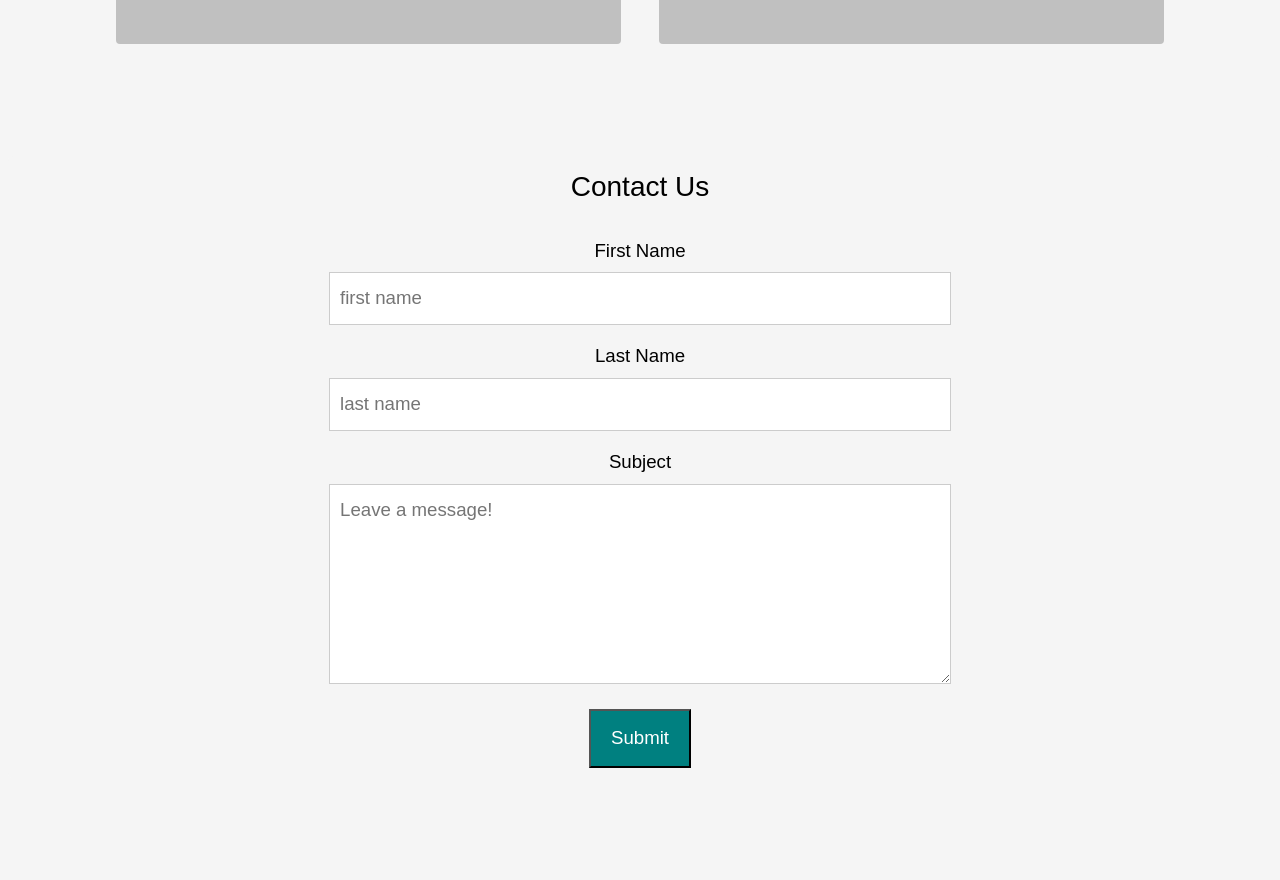
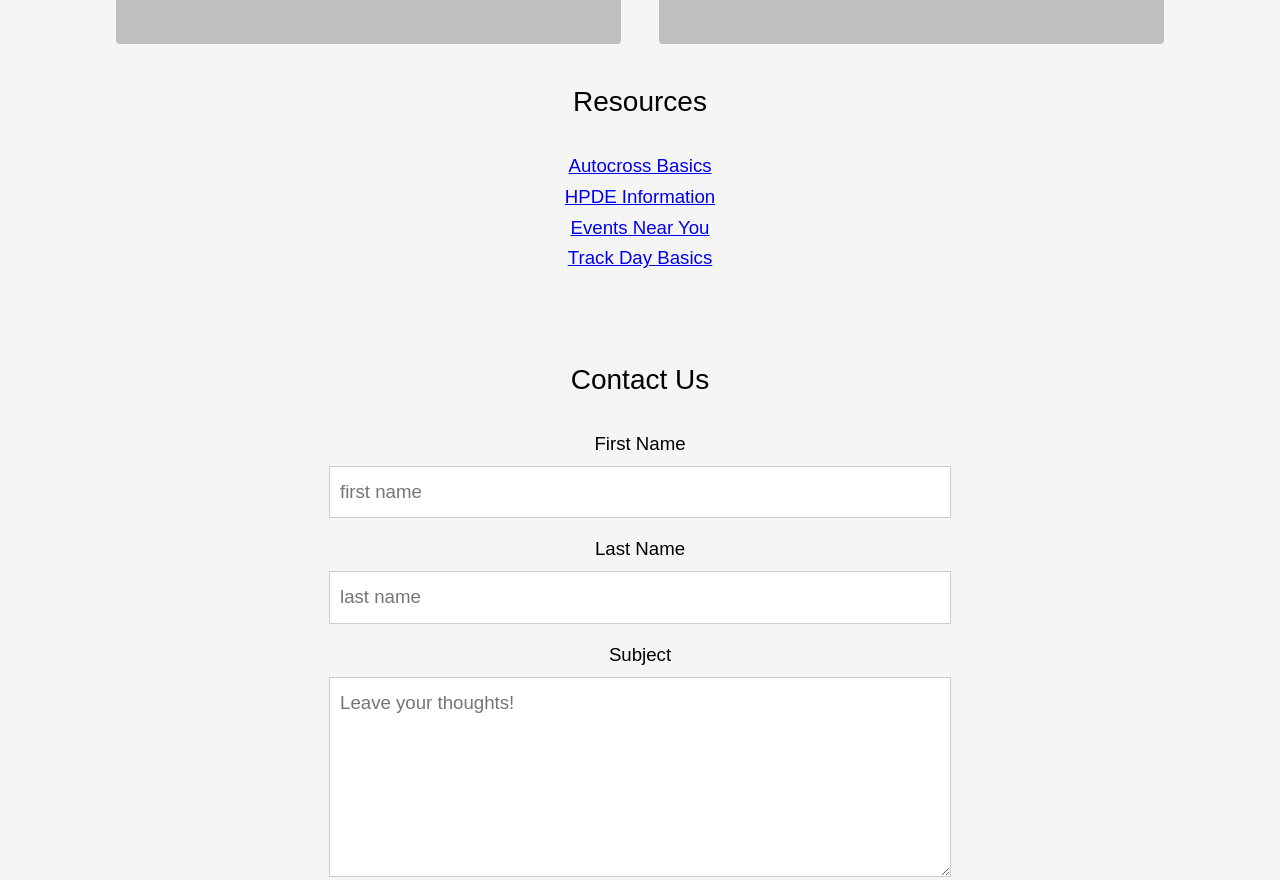
Before and after one commit to JavierMendoza88/JavierMendoza88.github.io, a plain HTML site: page index.html in a window 1280 px wide. Shown: the part 4711-5591 px from the top of the page. Before the commit the page ends 5534 px from the top, so only its background shows below. Drawn offline with Linux system fonts and the light colour scheme.

Commit message:
Update index.html

```diff
--- a/index.html
+++ b/index.html
@@ -152,7 +152,13 @@
 				</div>
 			</div>
 		</div>
-
+		<div style="text-align:center">
+			<h2>Resources</h2>
+			<a href="https://www.drivingline.com/articles/10-things-you-need-to-do-to-start-autocrossing/" target="_blank">Autocross Basics</a>
+			<a href="https://drivenasa.com/hpde/" target="_blank">HPDE Information</a>
+			<a href="https://www.motorsportreg.com/" target="_blank">Events Near You</a>
+			<a href="https://driver61.com/resources/track-day-guide/" target="_blank">Track Day Basics</a>
+		</div>
 	<!-- Footer -->
 		<footer id="footer">
 				<!-- code for the contact form -->
@@ -180,7 +186,7 @@
 							<label for="subject">Subject</label>
 						</div>
 						<div class="row">
-							<textarea id="subject" name="subject" placeholder="Leave a message!" style="height:200px"></textarea>
+							<textarea id="subject" name="subject" placeholder="Leave your thoughts!" style="height:200px"></textarea>
 						</div>
 						<input type="submit" value="Submit">
 						<!-- honeypot field to prevent spam -->
@@ -195,7 +201,6 @@
 		<!-- Scripts -->
 		<script src="JS/jquery.min.js"></script>
 		<script src="JS/jquery.poptrox.min.js"></script>
-		<script src="JS/util.js"></script>
 		<script src="JS/main.js"></script>
 
 	</body>
```
